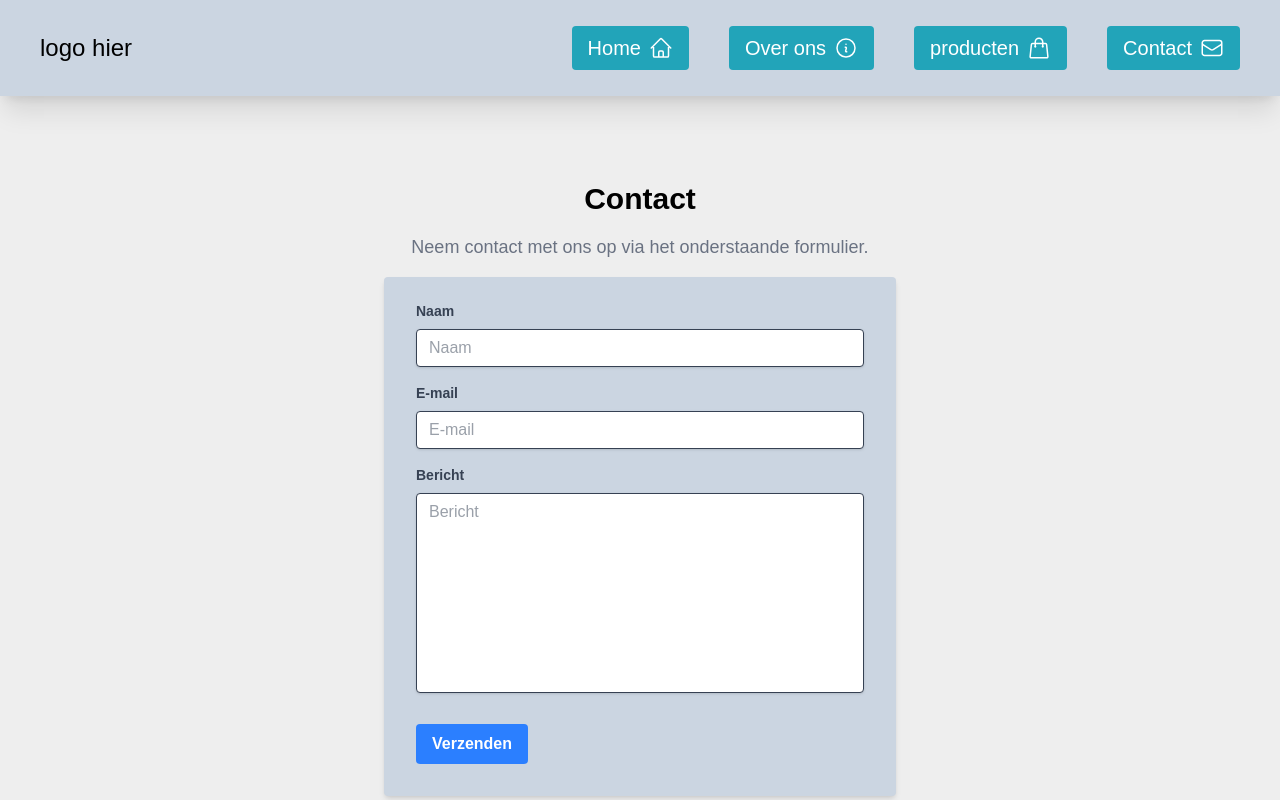
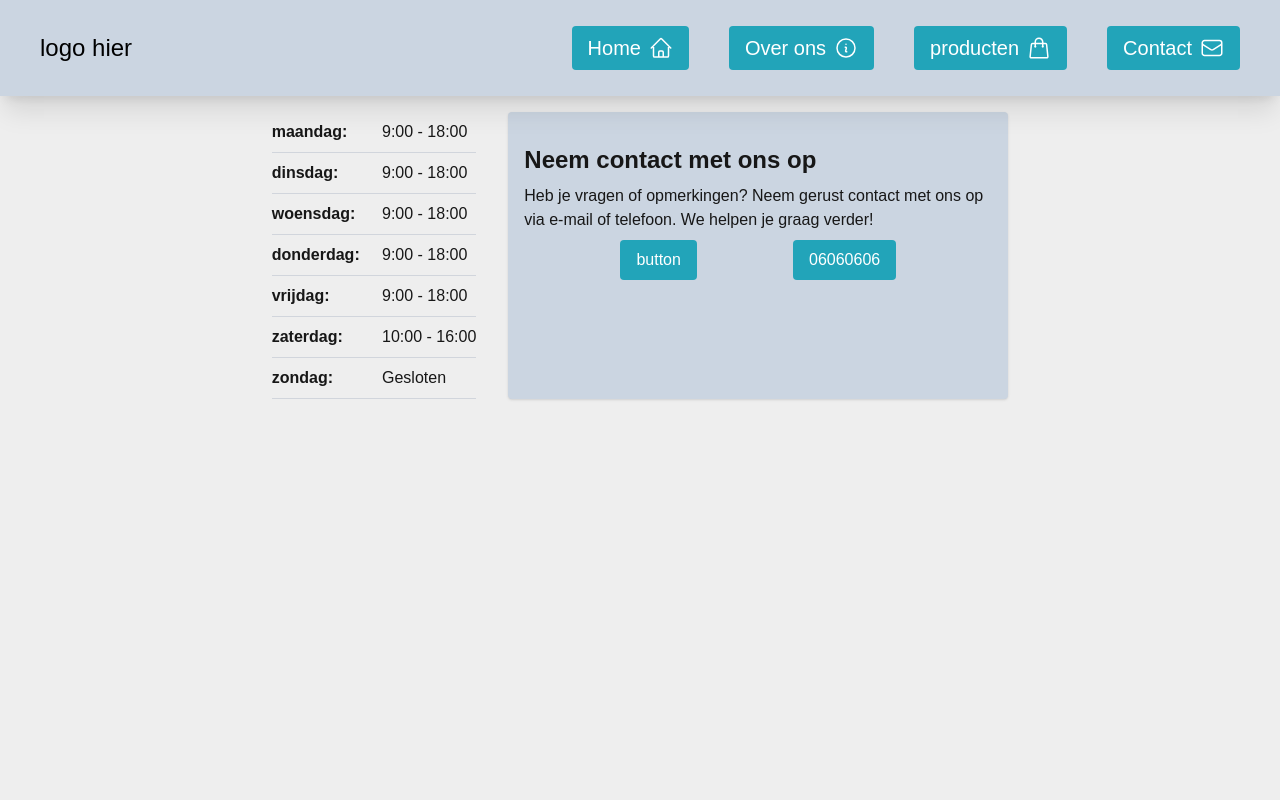
Before and after one commit to JesseElbertsen/webshop-template, a Next.js app in the folder webshop-template/: page /contact in a window 1280 px wide. Shown: the top 800 px of the page. Built offline with nearby package versions, Linux system fonts and the light colour scheme.

Commit message:
added contact

```diff
--- /dev/null
+++ b/webshop-template/src/app/contact/info.tsx
@@ -0,0 +1,28 @@
+import React from "react";
+
+// openingHours is een object uit je database
+const openingHours = {
+  maandag: "9:00 - 18:00",
+  dinsdag: "9:00 - 18:00",
+  woensdag: "9:00 - 18:00",
+  donderdag: "9:00 - 18:00",
+  vrijdag: "9:00 - 18:00",
+  zaterdag: "10:00 - 16:00",
+  zondag: "Gesloten",
+};
+
+export default function Info() {
+  return (
+    <div>
+      {Object.entries(openingHours).map(([dag, tijd]) => (
+        <div
+          key={dag}
+          className="grid md:grid-cols-2 grid-cols-[1fr_2fr] py-2 mx-auto gap-4 items-center border-b border-gray-300"
+        >
+          <div className="font-semibold">{dag}:</div>
+          <div>{tijd}</div>
+        </div>
+      ))}
+    </div>
+  );
+}
--- a/webshop-template/src/app/contact/page.tsx
+++ b/webshop-template/src/app/contact/page.tsx
@@ -1,65 +1,38 @@
 import React from "react";
+import Info from "./info";
 
 export default function page() {
   return (
-    <section>
-      <div className="min-h-screen flex flex-col items-center justify-center  p-4">
-        <h1 className="text-3xl font-bold text-black mb-4">Contact</h1>
-        <p className="text-gray-500 text-lg mb-4">
-          Neem contact met ons op via het onderstaande formulier.
-        </p>
-        <form className="bg-muted shadow-md rounded px-8 pt-6 pb-8 mb-4 w-full max-w-lg">
-          <div className="mb-4">
-            <label
-              className="block text-gray-700 text-sm font-bold mb-2"
-              htmlFor="name"
+    <section className="min-h-screen flex flex-col justify-between">
+      <div className="flex flex-col md:flex-row mx-auto justify-center gap-8 p-4">
+        <div>
+          <Info />
+        </div>
+
+        <div className="bg-muted shadow rounded p-4  md:w-[500px]">
+          <h2 className="text-2xl font-bold mt-4 ">Neem contact met ons op</h2>
+          <p className="my-2">
+            Heb je vragen of opmerkingen? Neem gerust contact met ons op via
+            e-mail of telefoon. We helpen je graag verder!
+          </p>
+          <div className="flex flex-row justify-evenly">
+            <a
+              href="mailto:"
+              className="bg-primary text-white px-4 py-2 rounded hover:bg-primary-light "
             >
-              Naam
-            </label>
-            <input
-              className="shadow appearance-none bg-white border rounded w-full py-2 px-3 text-gray-700 leading-tight focus:outline-none focus:shadow-outline"
-              id="name"
-              type="text"
-              placeholder="Naam"
-            />
+              button
+            </a>
+
+            <a
+              href="callto:"
+              className="bg-primary text-white px-4 py-2 rounded hover:bg-primary-light"
+            >
+              06060606
+            </a>
           </div>
-          <div className="mb-4">
-            <label
-              className="block text-gray-700 text-sm font-bold mb-2 "
-              htmlFor="email"
-            >
-              E-mail
-            </label>
-            <input
-              className=" bg-white shadow appearance-none border rounded w-full py-2 px-3 text-gray-700 leading-tight focus:outline-none focus:shadow-outline"
-              id="email"
-              type="email"
-              placeholder="E-mail"
-            />
-          </div>
-          <div className="mb-6">
-            <label
-              className="block text-gray-700 text-sm font-bold mb-2"
-              htmlFor="message"
-            >
-              Bericht
-            </label>
-            <textarea
-              className="shadow bg-white appearance-none border rounded w-full py-2 px-3 text-gray-700 leading-tight focus:outline-none focus:shadow-outline h-[200px] resize-none"
-              id="message"
-              placeholder="Bericht"
-            ></textarea>
-          </div>
-          <div className="flex items-center justify-between">
-            <button
-              className="bg-blue-500 hover:bg-blue-700 text-white font-bold py-2 px-4 rounded focus:outline-none focus:shadow-outline"
-              type="button"
-            >
-              Verzenden
-            </button>
-          </div>
-        </form>
+        </div>
       </div>
+      {/* Zet hier je <Footer /> component */}
     </section>
   );
 }
--- a/webshop-template/src/app/producten/ProductCard.tsx
+++ b/webshop-template/src/app/producten/ProductCard.tsx
@@ -40,8 +40,9 @@ export default function ProductCard({
           <div className="relative">
             {image && (image.startsWith("http") || image.startsWith("/")) ? (
               <Image
-                width={300}
-                height={300}
+                priority
+                width={1500}
+                height={1500}
                 src={image}
                 alt={title}
                 className="rounded-t-md h-50 w-full object-cover"
--- a/webshop-template/src/app/producten/[id]/ProductDetails.tsx
+++ b/webshop-template/src/app/producten/[id]/ProductDetails.tsx
@@ -26,7 +26,7 @@ export default function ProductDetails({ product }: { product: Product }) {
   const isOutOfStock = product.amount === 0;
 
   return (
-    <div className="min-h-screen md:mt-8">
+    <div className="min-h-screen md:mt-8 md:p-0 p-2">
       <div className="max-w-7xl mx-auto grid grid-cols-1 md:grid-cols-2 gap-8 bg-muted shadow rounded-xl md:p-6 p-2">
         {/* Productafbeelding */}
         <div className="w-full">
@@ -42,7 +42,7 @@ export default function ProductDetails({ product }: { product: Product }) {
                 className="rounded-md object-cover w-[700px] h-[500px]"
               />
             ) : (
-              <div className="w-[600px] h-[500px] bg-gray-200 rounded-md flex items-center justify-center text-gray-400">
+              <div className="md:w-[600px] md:h-[500px] bg-gray-200 rounded-md flex items-center justify-center text-gray-400">
                 <PhotoIcon className="w-24 h-24" />
               </div>
             )}
```
